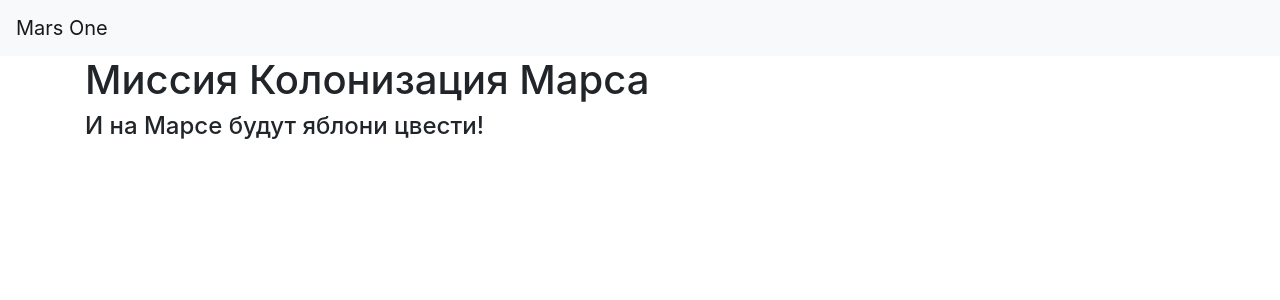
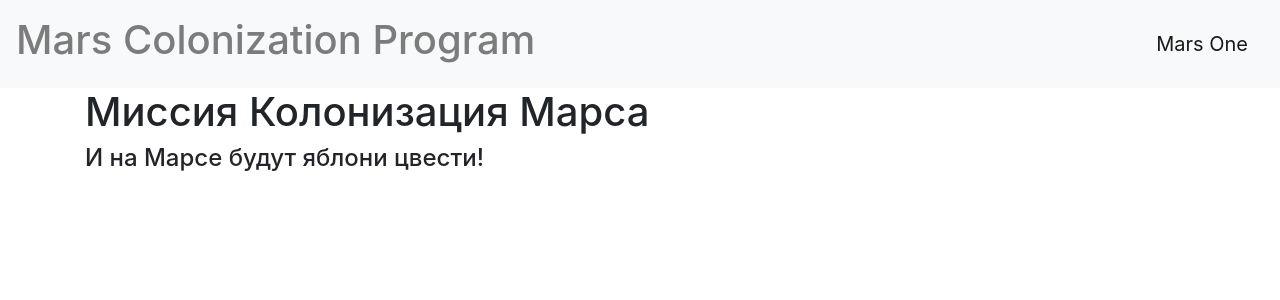
Before and after one commit to IDRERD/mars, a Flask app: page /1 in a window 1280 px wide. Shown: the top 300 px of the page. Run offline with Flask 3, Linux system fonts and the light colour scheme; some libraries are stand-ins or nearby versions.

Commit message:
Mars prepare for mission design changes

```diff
--- a/templates/base.html
+++ b/templates/base.html
@@ -11,6 +11,7 @@
 <body>
 <header>
   <nav class="navbar navbar-light bg-light">
+      <h1 class="navbar-text">Mars Colonization Program</h1>
     <a class="navbar-brand" href="#">Mars One</a>
   </nav>
 </header>
```
